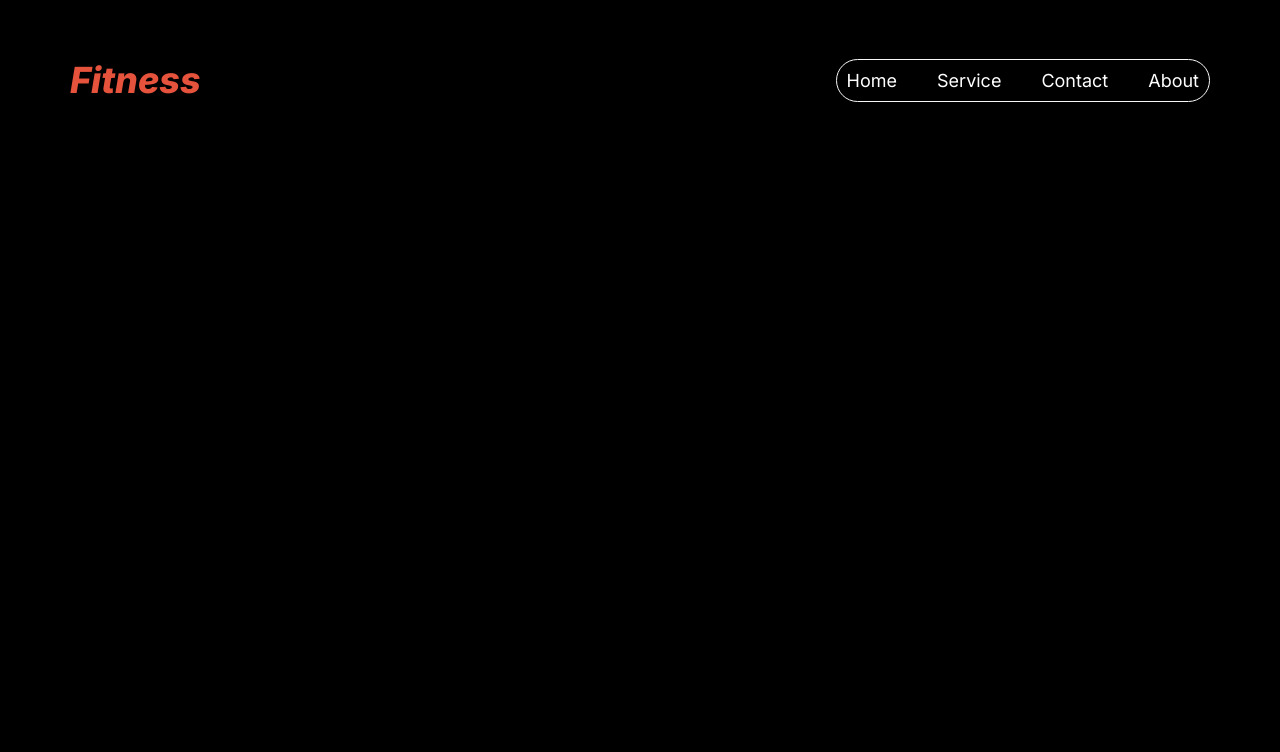
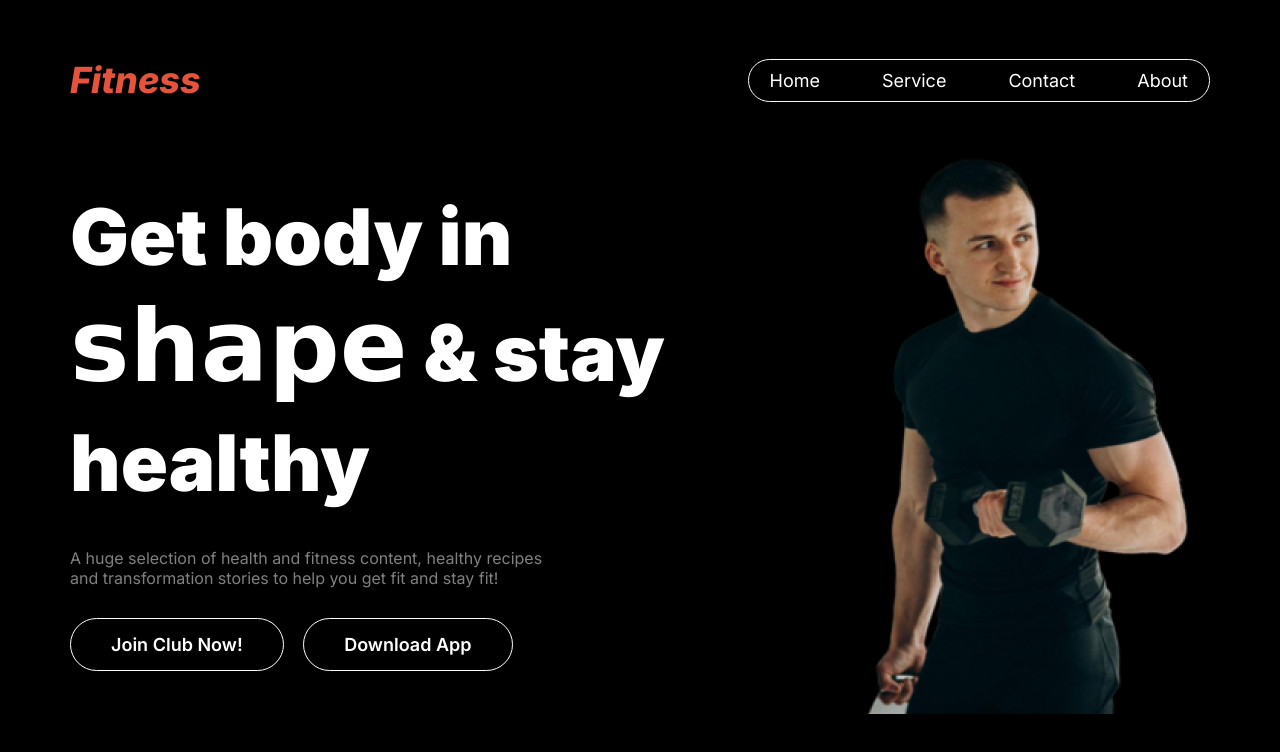
Before and after one commit to Burhanulislam/B9A2, a plain HTML site: page index.html in a window 1280 px wide. Drawn offline with Linux system fonts and the light colour scheme; a web font is replaced by a local one.

Commit message:
Added Banner Part

```diff
--- a/index.html
+++ b/index.html
@@ -25,6 +25,19 @@
             </div>
           </div>
         </nav>
+        <!-- banner part -->
+        <div class="banner container">
+            <div class="banner-content">
+                <h1 class="banner-title">Get body in <br>
+                    <span id="shape">shape</span> & stay <br> healthy</h1>
+                <p class="banner-description">A huge selection of health and fitness content, healthy recipes <br> and transformation stories to help you get fit and stay fit!</p>
+                <button class="btn">Join Club Now!</button>
+                <button class="btn">Download App</button>
+            </div>
+            <div class="banner-img">
+                <img src="images/Images 2.png" alt="banner-img">
+            </div>
+        </div>
      </header>
      <!-- main part  -->
      <main>
--- a/styles/style.css
+++ b/styles/style.css
@@ -36,13 +36,13 @@ ul{
     border-radius: 35px;
 }
 ul li {
-    padding: 10px;
+    padding: 10px 21px;
     border-radius: 35px;
     transition: all linear 0.2s;
 }
 ul li:hover{
     background-color: rgb(230, 83, 60);
-    padding: 10px;
+    padding: 10px 20px;
     font-weight: bold;
 }
 .menu-item{
@@ -54,3 +54,37 @@ ul li:hover{
     font-style: italic;
     color: rgb(230, 83, 60);
 }
+/* banner part */
+.banner{
+    display: flex;
+    justify-content: space-between;
+    align-items: center;
+}
+.banner-title{
+    font-size: 78px;
+    font-weight: 900;
+    line-height: 110px;
+    color: rgb(255, 255, 255);
+}
+#shape{
+    font-family: "Monsieur La Doulaise", cursive;
+    font-size: 100px;
+    font-weight: 600;
+}
+.banner-description{
+    color: rgba(255, 255, 255, 0.5);
+    margin-top: 30px;
+    margin-bottom: 30px;
+}
+.btn{
+    font-size: 18px ;
+    font-weight: 600;
+    padding: 15px 40px;
+    border-radius: 40px;
+    background: transparent;
+    border: 1px solid #fff;
+    margin-right: 15px;
+}
+.btn:hover{
+    background-color: rgb(230, 83, 60);
+}
```
